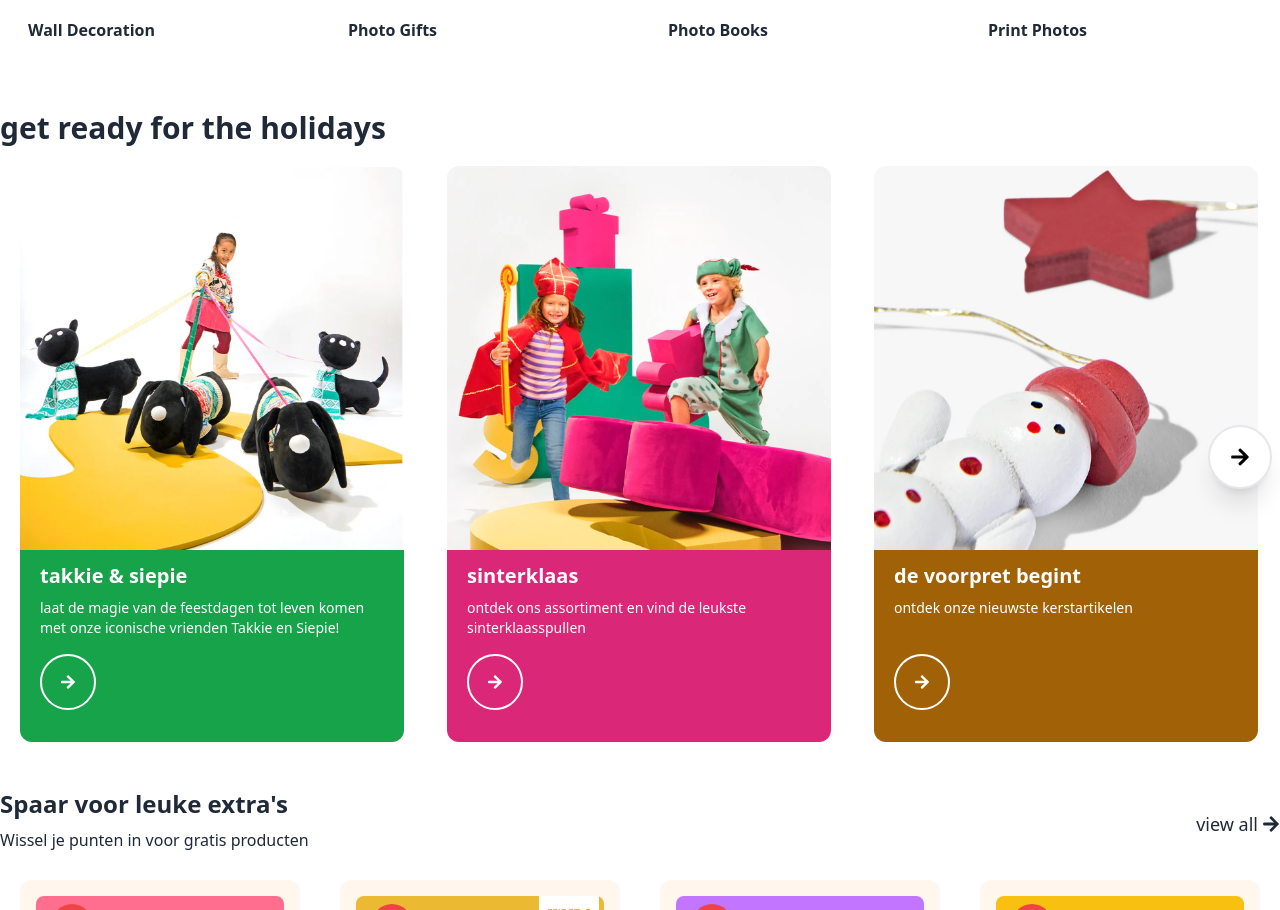
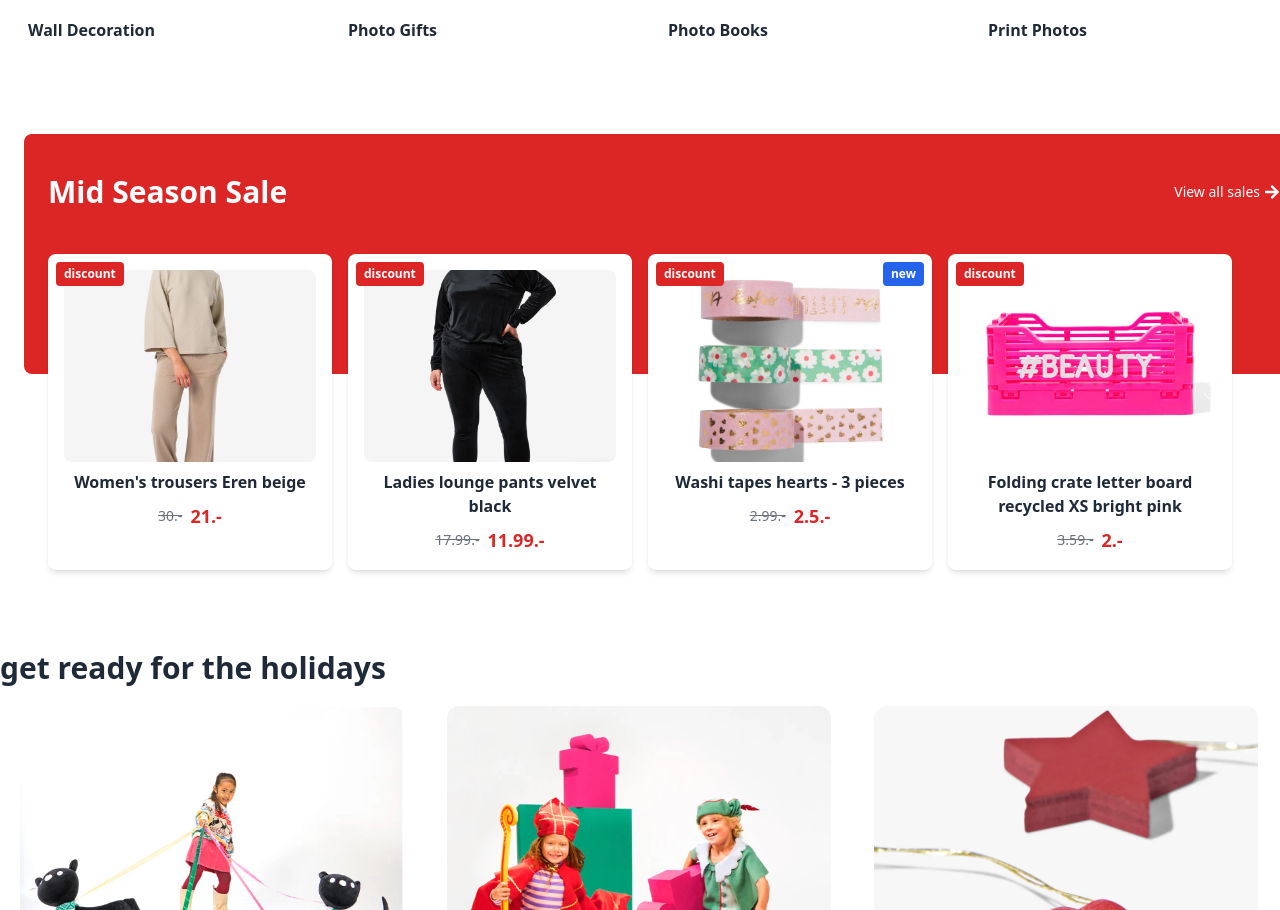
Before and after one commit to Raisul-24/home-page-design, a React (Vite) app: page / in a window 1280 px wide. Shown: the part 888-1798 px from the top of the page. Built offline with nearby package versions, Linux system fonts and the light colour scheme.

Commit message:
fix sale components

```diff
--- /dev/null
+++ b/src/components/MidSeasonSale/MidSeasonSale.jsx
@@ -0,0 +1,87 @@
+// MidSeasonSale.jsx
+import React from 'react';
+import { FaArrowRight } from 'react-icons/fa';
+import { Link } from 'react-router-dom';
+
+// Sample data
+const products = [
+  {
+    id: 1,
+    image: '/public/sale/1.jpg',
+    title: "Women's trousers Eren beige",
+    originalPrice: 30.0,
+    discountPrice: 21.0,
+    isNew: false,
+    isDiscount: true,
+  },
+  {
+    id: 2,
+    image: '/public/sale/2.jpg',
+    title: 'Ladies lounge pants velvet black',
+    originalPrice: 17.99,
+    discountPrice: 11.99,
+    isNew: false,
+    isDiscount: true,
+  },
+  {
+    id: 3,
+    image: '/public/sale/3.jpg',
+    title: 'Washi tapes hearts - 3 pieces',
+    originalPrice: 2.99,
+    discountPrice: 2.5,
+    isNew: true,
+    isDiscount: true,
+  },
+  {
+    id: 4,
+    image: '/public/sale/4.jpg',
+    title: 'Folding crate letter board recycled XS bright pink',
+    originalPrice: 3.59,
+    discountPrice: 2.0,
+    isNew: false,
+    isDiscount: true,
+  },
+];
+
+const MidSeasonSale = () => {
+  return (
+    <div className="max-w-7xl mx-auto p-6 mb-32">
+      <div className="absolute  bg-red-600 text-white px-6 h-60 w-full rounded-lg">
+        <div className="flex justify-between items-center pt-10">
+        <h2 className="text-3xl font-bold">Mid Season Sale</h2>
+        <div className="flex items-center">
+        <Link to='/' className="text-sm font-medium hover:underline mr-1">View all sales</Link>
+        <FaArrowRight></FaArrowRight>
+        </div>
+        </div>
+      </div>
+
+      <div className="relative top-24 grid grid-cols-1 sm:grid-cols-2 lg:grid-cols-4 gap-4 bg-transparent p-6 rounded-b-lg">
+        {products.map((product) => (
+          <div key={product.id} className="relative bg-white rounded-lg p-4 shadow-md text-center">
+            {product.isDiscount && (
+              <span className="absolute top-2 left-2 bg-red-600 text-white text-xs font-bold px-2 py-1 rounded">discount</span>
+            )}
+            {product.isNew && (
+              <span className="absolute top-2 right-2 bg-blue-600 text-white text-xs font-bold px-2 py-1 rounded">new</span>
+            )}
+            <img
+              src={product.image}
+              alt={product.title}
+              className="w-full h-48 object-cover rounded-lg mb-2 hover:scale-105"
+            />
+            <p className="font-semibold text-gray-800">{product.title}</p>
+            <div className="flex items-center justify-center gap-2 mt-2">
+              {product.isDiscount && (
+                <span className="line-through text-gray-500 text-sm">{product.originalPrice}.-</span>
+              )}
+              <span className="text-red-600 text-lg font-bold">{product.discountPrice}.-</span>
+            </div>
+          </div>
+        ))}
+      </div>
+    </div>
+  );
+};
+
+export default MidSeasonSale;
--- a/src/components/Sale/Sale.jsx
+++ /dev/null
@@ -1,11 +0,0 @@
-import React from 'react';
-
-const Sale = () => {
-   return (
-      <div>
-
-      </div>
-   );
-};
-
-export default Sale;
--- a/src/pages/home/HomePage.jsx
+++ b/src/pages/home/HomePage.jsx
@@ -5,6 +5,7 @@ import NiceExtra from '../../components/NiceExtra/NiceExtra';
 import Banner1 from '../../components/Banner1/Banner1';
 import Discovery from '../../components/Discovery/Discovery';
 import PhotoService from '../../components/PhotoService/PhotoService';
+import MidSeasonSale from '../../components/MidSeasonSale/MidSeasonSale';
 
 const homepage = () => {
    return (
@@ -13,7 +14,7 @@ const homepage = () => {
          <h2> this is homepage</h2>
          <PhotoService></PhotoService>
 
-
+         <MidSeasonSale></MidSeasonSale>
          <Discovery></Discovery>
          <NiceExtra></NiceExtra>
          <MoreHema></MoreHema>
```
